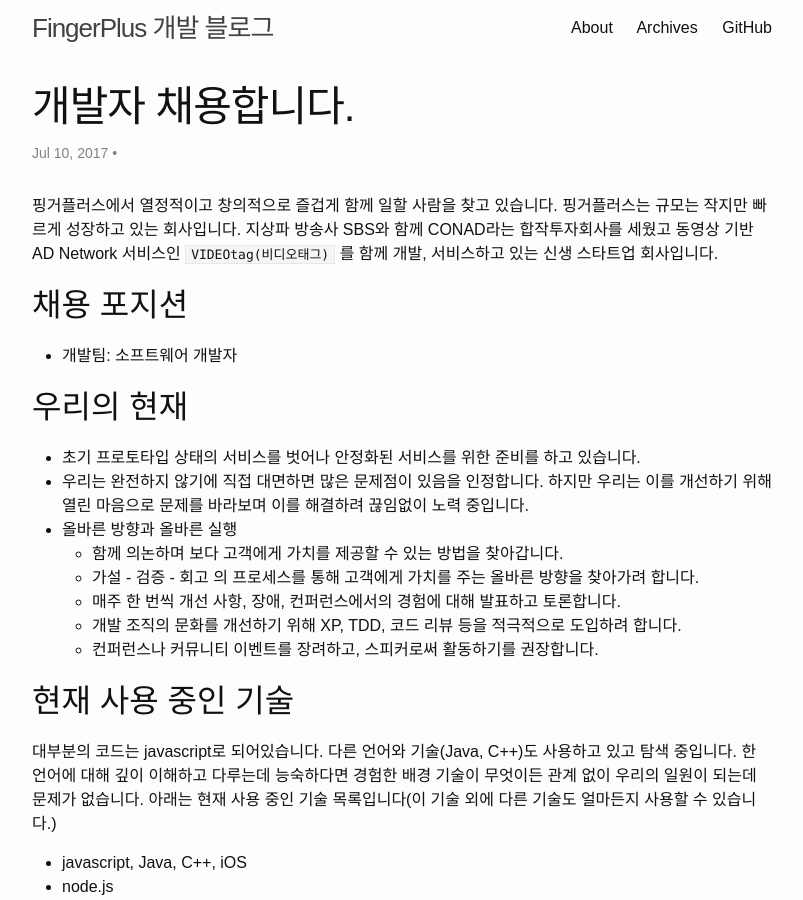
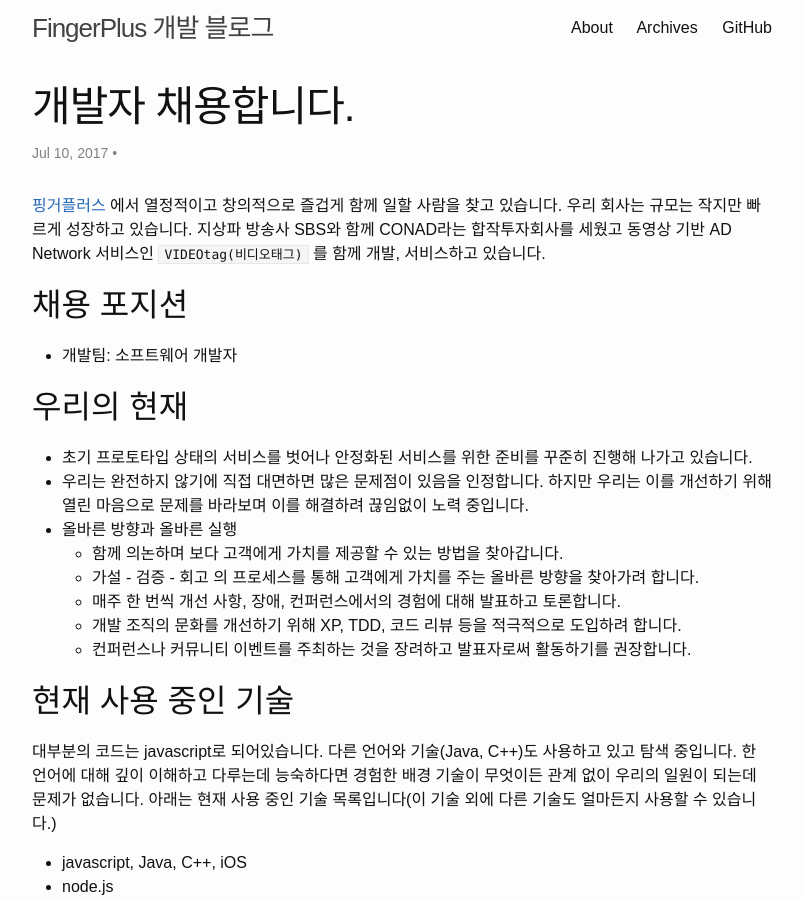
Before and after one commit to jeff-lim/fingerplus.github.io, a Jekyll site: the page built from _posts/2017-07-10-개발자-채용.markdown, in a window 1280 px wide and 900 px high. Shown: the whole window, without its empty margins (238-1041 px from the left). Built offline with Jekyll 4.4.1, drawn with Linux system fonts in a browser that asks for light colours.

Commit message:
회사 홈페이지 링크 추가

```diff
--- a/_posts/2017-07-10-개발자-채용.markdown
+++ b/_posts/2017-07-10-개발자-채용.markdown
@@ -6,7 +6,7 @@ categories: [notice, careers]
 keywords: FingerPlus, 핑거플러스, 채용
 ---
 
-핑거플러스에서 열정적이고 창의적으로 즐겁게 함께 일할 사람을 찾고 있습니다. 핑거플러스는 규모는 작지만 빠르게 성장하고 있는 회사입니다. 지상파 방송사 SBS와 함께 CONAD라는 합작투자회사를 세웠고 동영상 기반 AD Network 서비스인 `VIDEOtag(비디오태그)` 를 함께 개발, 서비스하고 있는 신생 스타트업 회사입니다.
+[핑거플러스](/about) 에서 열정적이고 창의적으로 즐겁게 함께 일할 사람을 찾고 있습니다. 우리 회사는 규모는 작지만 빠르게 성장하고 있습니다. 지상파 방송사 SBS와 함께 CONAD라는 합작투자회사를 세웠고 동영상 기반 AD Network 서비스인 `VIDEOtag(비디오태그)` 를 함께 개발, 서비스하고 있습니다.
 
 ## 채용 포지션
 
@@ -15,14 +15,14 @@ keywords: FingerPlus, 핑거플러스, 채용
 
 ## 우리의 현재
 
-* 초기 프로토타입 상태의 서비스를 벗어나 안정화된 서비스를 위한 준비를 하고 있습니다.
+* 초기 프로토타입 상태의 서비스를 벗어나 안정화된 서비스를 위한 준비를 꾸준히 진행해 나가고 있습니다.
 * 우리는 완전하지 않기에 직접 대면하면 많은 문제점이 있음을 인정합니다. 하지만 우리는 이를 개선하기 위해 열린 마음으로 문제를 바라보며 이를 해결하려 끊임없이 노력 중입니다.
 * 올바른 방향과 올바른 실행
     * 함께 의논하며 보다 고객에게 가치를 제공할 수 있는 방법을 찾아갑니다.
     * 가설 - 검증 - 회고 의 프로세스를 통해 고객에게 가치를 주는 올바른 방향을 찾아가려 합니다.
     * 매주 한 번씩 개선 사항, 장애, 컨퍼런스에서의 경험에 대해 발표하고 토론합니다.
     * 개발 조직의 문화를 개선하기 위해 XP, TDD, 코드 리뷰 등을 적극적으로 도입하려 합니다.
-    * 컨퍼런스나 커뮤니티 이벤트를 장려하고, 스피커로써 활동하기를 권장합니다.
+    * 컨퍼런스나 커뮤니티 이벤트를 주최하는 것을 장려하고 발표자로써 활동하기를 권장합니다.
 
 
 ## 현재 사용 중인 기술
@@ -60,20 +60,20 @@ keywords: FingerPlus, 핑거플러스, 채용
 
 ### 우대 사항
 
-- 3년 이상의 서비스 개발/운영 경험
-- 중규모 이상(주요 media 사와 협력 시 일 요청 50M 이상, 피크 요청량 초당 10K 으로 예상됨)의 시스템을 개발/운영해본 경험
-- TDD 경험
+* 3년 이상의 서비스 개발/운영 경험
+* 중규모 이상(주요 media 사와 협력 시 일 요청 50M 이상, 피크 요청량 초당 10K 으로 예상됨)의 시스템을 개발/운영해본 경험
+* TDD 경험
 
 
 ## 지원 방법
 
 관심이 있는 분은 자유 형식의 이력서를 제출해주세요. 아래 내용이 포함되어 있다면 꼭 아래 내용을 기술해주세요.
 
-- 학업/개발 이력
-- 좋아하는 기술서적 목록
-- Github 계정
-- 블로그
-- 오픈 소스 활동
-- 기술 커뮤니티나 사용자 그룹 활동 내역
-- 개인(펫) 프로젝트 내용
-- 최근 참석했거나 발표했던 컨퍼런스
+* 학업/개발 이력
+* 좋아하는 기술서적 목록
+* Github 계정
+* 블로그
+* 오픈 소스 활동
+* 기술 커뮤니티나 사용자 그룹 활동 내역
+* 개인(펫) 프로젝트 내용
+* 최근 참석했거나 발표했던 컨퍼런스
```
Also changed, not shown: about.md (+1 -1 lines).
